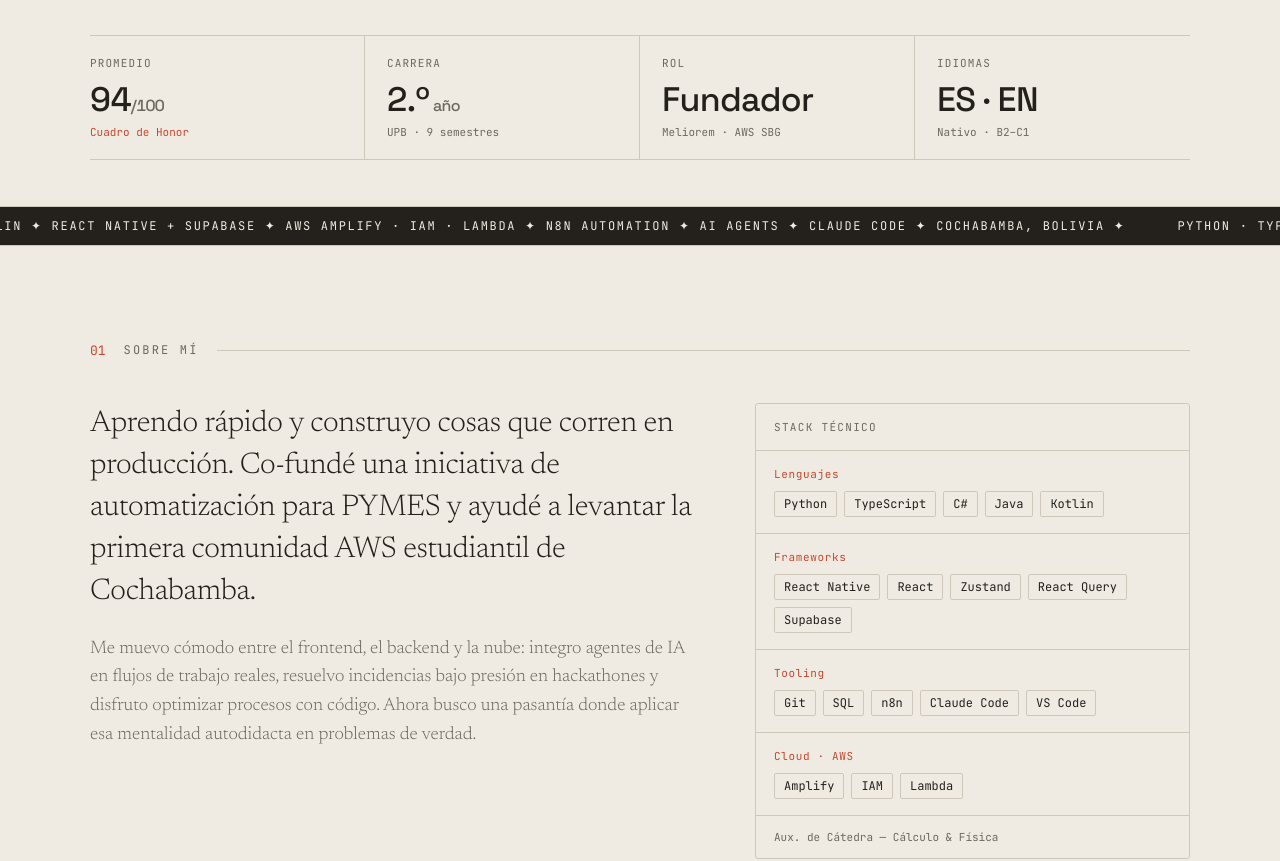
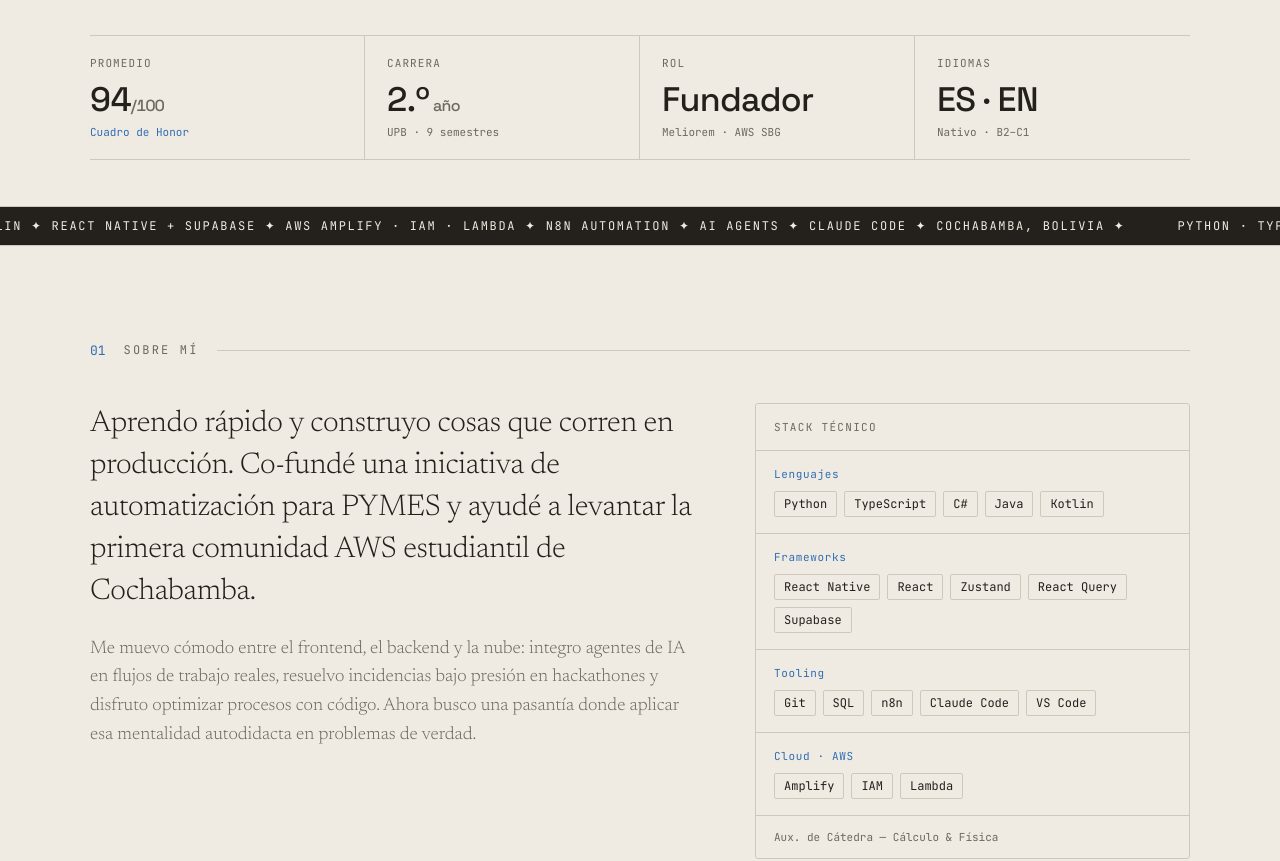
Before and after one commit to Jusepe123/portafolio, a React (Vite) app: page / in a window 1280 px wide. Shown: the part 760-1621 px from the top of the page. Built offline with nearby package versions, Linux system fonts and the light colour scheme.

Commit message:
Change colors

```diff
--- a/src/components/Contact.tsx
+++ b/src/components/Contact.tsx
@@ -19,8 +19,10 @@ const contacts = [
   {
     label: 'EMAIL',
     value: 'joseandrescisternaszurita@gmail.com',
-    href: 'mailto:joseandrescisternaszurita@gmail.com',
-    external: false,
+    // Abre el redactor de Gmail (web) con el destinatario y asunto ya cargados.
+    href:
+      'https://mail.google.com/mail/?view=cm&fs=1&to=joseandrescisternaszurita@gmail.com&su=Contacto%20desde%20tu%20portafolio',
+    external: true,
     breakAll: true,
   },
   {
--- a/src/index.css
+++ b/src/index.css
@@ -4,7 +4,7 @@
   --ink: #24201b;
   --muted: #6e685e;
   --line: #cfc8ba;
-  --accent: #c6482e;
+  --accent: #2f6db5;
   --grid: 0;
 }
 
@@ -21,7 +21,7 @@ body {
 }
 
 ::selection {
-  background: #c6482e;
+  background: #2f6db5;
   color: #efebe2;
 }
 
```
Also changed, not shown: public/favicon.svg.
